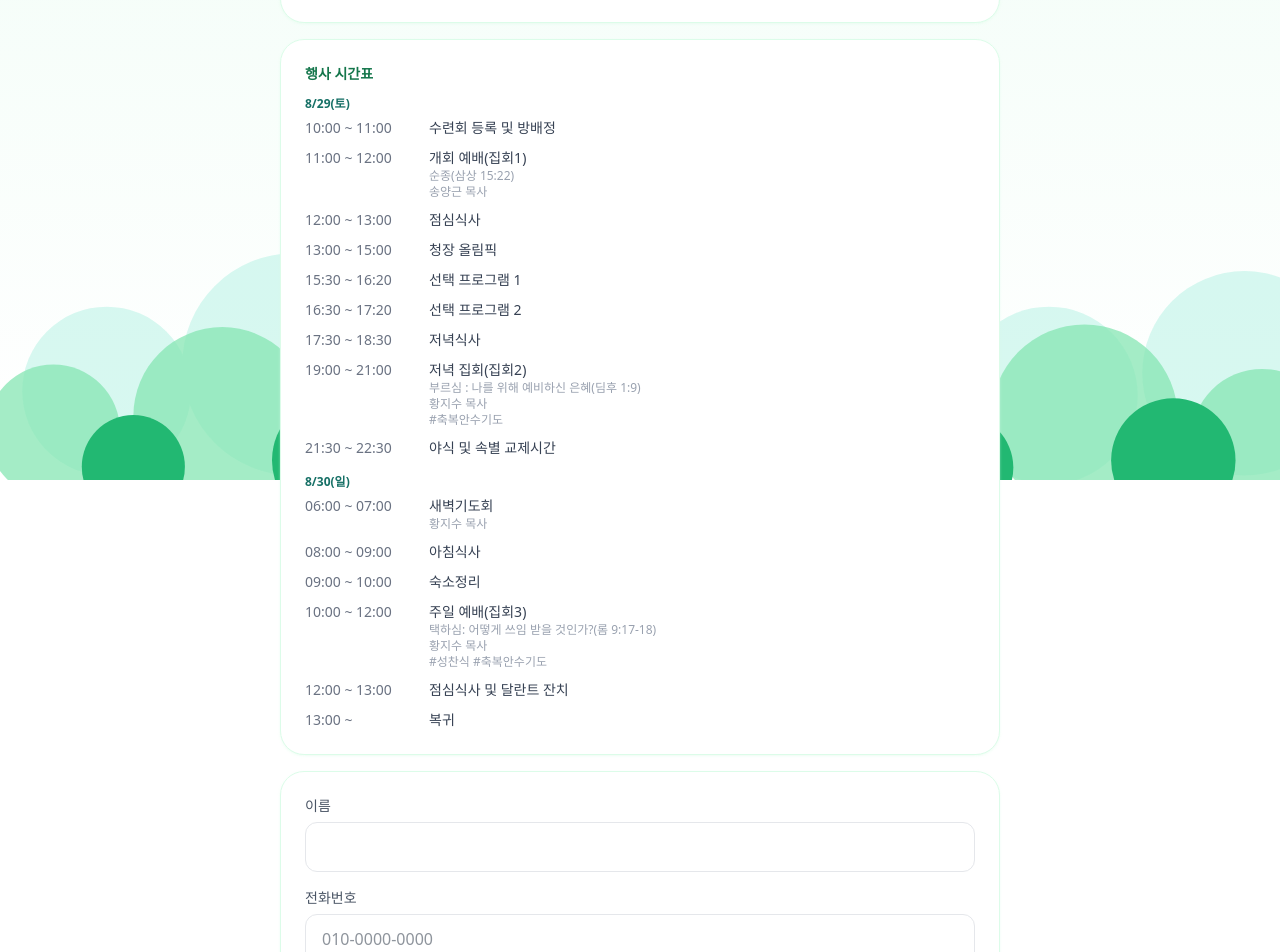
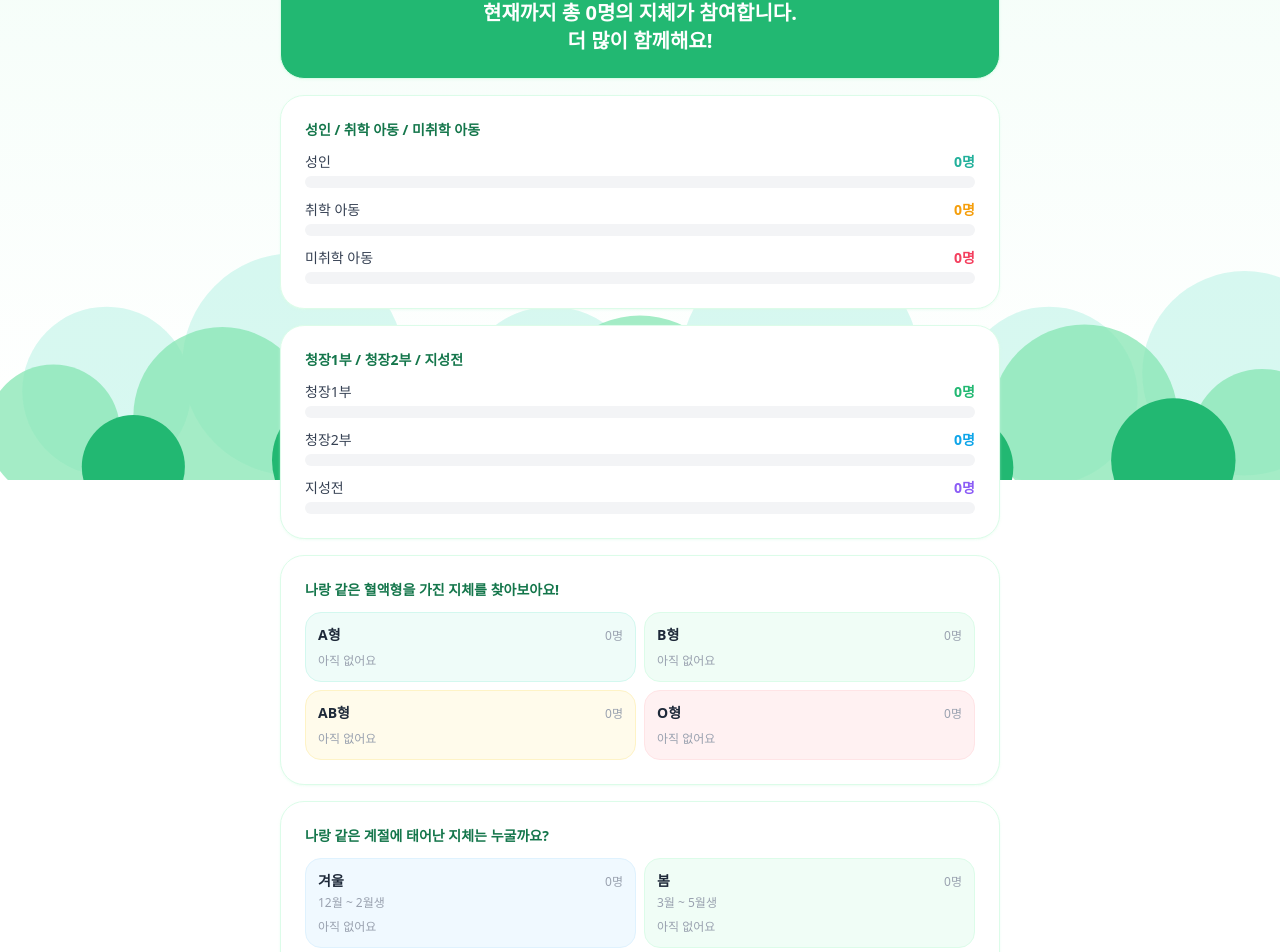
Before and after one commit to kumji/kw-grace-retreat26, a React (Vite) app: page /status in a window 1280 px wide. Before the commit this address led to /. Shown: the part 320-1272 px from the top of the page. Built offline with nearby package versions, Linux system fonts and the light colour scheme; no server answers; the database is empty.

Commit message:
add registration status stats page with charts and matching cards

```diff
--- a/src/App.tsx
+++ b/src/App.tsx
@@ -5,6 +5,8 @@ import { LandingLayout } from '@/pages/landing/LandingLayout';
 import { GuideTab } from '@/pages/landing/GuideTab';
 import { RegisterTab } from '@/pages/landing/RegisterTab';
 import { LookupTab } from '@/pages/landing/LookupTab';
+import { RegistrationStatusTab } from '@/pages/landing/RegistrationStatusTab';
+import { ProgramSignupTab } from '@/pages/landing/ProgramSignupTab';
 
 const AdminLayout = lazy(() => import('@/pages/admin/AdminLayout').then((m) => ({ default: m.AdminLayout })));
 const AdminLogin = lazy(() => import('@/pages/admin/AdminLogin').then((m) => ({ default: m.AdminLogin })));
@@ -34,6 +36,8 @@ export default function App() {
           <Route index element={<GuideTab />} />
           <Route path="register" element={<RegisterTab />} />
           <Route path="lookup" element={<LookupTab />} />
+          <Route path="status" element={<RegistrationStatusTab />} />
+          <Route path="programs" element={<ProgramSignupTab />} />
         </Route>
 
         <Route
--- /dev/null
+++ b/src/components/BarChart.tsx
@@ -0,0 +1,26 @@
+import type { StatItem } from '@/lib/participantStats';
+
+export function BarChart({ items }: { items: StatItem[] }) {
+  const max = Math.max(...items.map((item) => item.value), 1);
+
+  return (
+    <div className="space-y-3">
+      {items.map((item) => (
+        <div key={item.label}>
+          <div className="mb-1 flex items-baseline justify-between text-sm">
+            <span className="font-medium text-gray-700">{item.label}</span>
+            <span className="font-bold" style={{ color: item.color }}>
+              {item.value}명
+            </span>
+          </div>
+          <div className="h-3 w-full overflow-hidden rounded-full bg-gray-100">
+            <div
+              className="h-full rounded-full transition-[width] duration-500"
+              style={{ width: `${(item.value / max) * 100}%`, backgroundColor: item.color }}
+            />
+          </div>
+        </div>
+      ))}
+    </div>
+  );
+}
--- /dev/null
+++ b/src/lib/participantStats.ts
@@ -0,0 +1,70 @@
+import type { Affiliation, BloodType, Registration } from '@/types';
+
+export interface StatItem {
+  label: string;
+  value: number;
+  color: string;
+}
+
+export function getTotalParticipants(registrations: Registration[]): number {
+  return registrations.reduce((sum, r) => sum + r.totalCount, 0);
+}
+
+// 뱃지 색과 맞춰서 관리자 화면과 시각적으로 일관되게 (성인=mint, 취학=amber, 미취학=rose/핑크).
+export function getMemberTypeStats(registrations: Registration[]): StatItem[] {
+  const adults = registrations.reduce((sum, r) => sum + 1 + r.adults.length, 0);
+  const schoolAge = registrations.reduce(
+    (sum, r) => sum + r.children.filter((c) => c.schoolStatus === '취학').length,
+    0,
+  );
+  const preschool = registrations.reduce(
+    (sum, r) => sum + r.children.filter((c) => c.schoolStatus === '미취학').length,
+    0,
+  );
+  return [
+    { label: '성인', value: adults, color: '#22b09b' },
+    { label: '취학 아동', value: schoolAge, color: '#f59e0b' },
+    { label: '미취학 아동', value: preschool, color: '#f43f5e' },
+  ];
+}
+
+export function getAffiliationStats(registrations: Registration[]): StatItem[] {
+  const counts: Record<Affiliation, number> = { 청장1부: 0, 청장2부: 0, 지성전: 0 };
+  for (const r of registrations) {
+    counts[r.affiliation] += r.totalCount;
+  }
+  return [
+    { label: '청장1부', value: counts['청장1부'], color: '#22b872' },
+    { label: '청장2부', value: counts['청장2부'], color: '#0ea5e9' },
+    { label: '지성전', value: counts['지성전'], color: '#8b5cf6' },
+  ];
+}
+
+// 자녀는 혈액형 데이터가 없어 대표자·성인만 대상으로 한다.
+export function getBloodTypeGroups(registrations: Registration[]): Record<BloodType, string[]> {
+  const groups: Record<BloodType, string[]> = { A: [], B: [], AB: [], O: [] };
+  for (const r of registrations) {
+    groups[r.bloodType].push(r.name);
+    for (const a of r.adults) groups[a.bloodType].push(a.name);
+  }
+  return groups;
+}
+
+export type Season = '겨울' | '봄' | '여름' | '가을';
+
+function seasonOf(birthMonth: number): Season {
+  if (birthMonth === 12 || birthMonth <= 2) return '겨울';
+  if (birthMonth <= 5) return '봄';
+  if (birthMonth <= 8) return '여름';
+  return '가을';
+}
+
+// 계절 그룹도 생년월이 있는 대표자·성인만 대상으로 한다.
+export function getSeasonGroups(registrations: Registration[]): Record<Season, string[]> {
+  const groups: Record<Season, string[]> = { 겨울: [], 봄: [], 여름: [], 가을: [] };
+  for (const r of registrations) {
+    groups[seasonOf(r.birthMonth)].push(r.name);
+    for (const a of r.adults) groups[seasonOf(a.birthMonth)].push(a.name);
+  }
+  return groups;
+}
--- a/src/pages/admin/AdminRegistrations.tsx
+++ b/src/pages/admin/AdminRegistrations.tsx
@@ -73,12 +73,12 @@ export function AdminRegistrations() {
 
   return (
     <div className="space-y-4">
-      <Card className="bg-brand-500 text-brand-600">
-        <p className="text-sm font-medium text-gray-600">총 참가 인원</p>
-        <p className="mt-1 text-2xl font-bold">
+      <div className="rounded-3xl border border-brand-100 bg-brand-500 p-5 text-white shadow-sm shadow-brand-100/40 sm:p-6">
+        <p className="text-sm font-medium text-white/90">총 참가 인원</p>
+        <p className="mt-1 text-2xl font-bold text-white">
           성인 {stats.adults}명 + 취학 {stats.schoolAged_children}명 + 미취학 {stats.preschoolAged_children}명  =  총 {stats.total}명
         </p>
-      </Card>
+      </div>
 
       <Card className="space-y-3">
         <div className="flex flex-col gap-3 sm:flex-row">
@@ -144,7 +144,7 @@ export function AdminRegistrations() {
                             ? 'mint'
                             : row.category === '취학'
                               ? 'amber'
-                              : 'gray'
+                              : 'rose'
                       }
                     >
                       {row.category}
--- a/src/pages/landing/LandingLayout.tsx
+++ b/src/pages/landing/LandingLayout.tsx
@@ -4,6 +4,8 @@ import { ForestBackground } from '@/components/ForestBackground';
 const tabs = [
   { to: '/', label: '수련회 안내 및 등록', end: true },
   { to: '/lookup', label: '등록 확인/수정/취소', end: false },
+  { to: '/status', label: '수련회 등록 현황', end: false },
+  { to: '/programs', label: '선택 프로그램 신청', end: false },
 ];
 
 export function LandingLayout() {
--- /dev/null
+++ b/src/pages/landing/ProgramSignupTab.tsx
@@ -0,0 +1,9 @@
+import { Card } from '@/components/ui/Card';
+
+export function ProgramSignupTab() {
+  return (
+    <Card>
+      <p className="py-10 text-center text-sm text-gray-400">추후 업데이트 예정입니다.</p>
+    </Card>
+  );
+}
--- /dev/null
+++ b/src/pages/landing/RegistrationStatusTab.tsx
@@ -0,0 +1,150 @@
+import { useEffect, useMemo, useState } from 'react';
+import { Card } from '@/components/ui/Card';
+import { ErrorNotice } from '@/components/ui/ErrorNotice';
+import { BarChart } from '@/components/BarChart';
+import { subscribeRegistrations } from '@/services/registrations';
+import {
+  getAffiliationStats,
+  getBloodTypeGroups,
+  getMemberTypeStats,
+  getSeasonGroups,
+  getTotalParticipants,
+} from '@/lib/participantStats';
+import type { Registration } from '@/types';
+
+const bloodTypeOrder = ['A', 'B', 'AB', 'O'] as const;
+const bloodTypeAccent: Record<(typeof bloodTypeOrder)[number], string> = {
+  A: 'border-mint-100 bg-mint-50',
+  B: 'border-brand-100 bg-brand-50',
+  AB: 'border-amber-100 bg-amber-50',
+  O: 'border-rose-100 bg-rose-50',
+};
+
+const seasonOrder = ['겨울', '봄', '여름', '가을'] as const;
+const seasonAccent: Record<(typeof seasonOrder)[number], string> = {
+  겨울: 'border-sky-100 bg-sky-50',
+  봄: 'border-brand-100 bg-brand-50',
+  여름: 'border-amber-100 bg-amber-50',
+  가을: 'border-orange-100 bg-orange-50',
+};
+const seasonSubLabel: Record<(typeof seasonOrder)[number], string> = {
+  겨울: '12월 ~ 2월생',
+  봄: '3월 ~ 5월생',
+  여름: '6월 ~ 8월생',
+  가을: '9월 ~ 11월생',
+};
+
+function GroupCard({
+  title,
+  subLabel,
+  names,
+  accentClass,
+}: {
+  title: string;
+  subLabel?: string;
+  names: string[];
+  accentClass: string;
+}) {
+  return (
+    <div className={`rounded-2xl border p-3 ${accentClass}`}>
+      <div className="mb-2 flex items-baseline justify-between">
+        <p className="text-sm font-bold text-gray-800">{title}</p>
+        <span className="text-xs text-gray-400">{names.length}명</span>
+      </div>
+      {subLabel && <p className="mb-2 -mt-1 text-xs text-gray-400">{subLabel}</p>}
+      {names.length === 0 ? (
+        <p className="text-xs text-gray-400">아직 없어요</p>
+      ) : (
+        <p className="text-sm leading-relaxed text-gray-600">{names.join(', ')}</p>
+      )}
+    </div>
+  );
+}
+
+export function RegistrationStatusTab() {
+  const [registrations, setRegistrations] = useState<Registration[]>([]);
+  const [loading, setLoading] = useState(true);
+  const [loadError, setLoadError] = useState(false);
+
+  useEffect(() => {
+    const unsubscribe = subscribeRegistrations(
+      (data) => {
+        setRegistrations(data);
+        setLoading(false);
+      },
+      () => {
+        setLoading(false);
+        setLoadError(true);
+      },
+    );
+    return unsubscribe;
+  }, []);
+
+  const total = useMemo(() => getTotalParticipants(registrations), [registrations]);
+  const memberTypeStats = useMemo(() => getMemberTypeStats(registrations), [registrations]);
+  const affiliationStats = useMemo(() => getAffiliationStats(registrations), [registrations]);
+  const bloodTypeGroups = useMemo(() => getBloodTypeGroups(registrations), [registrations]);
+  const seasonGroups = useMemo(() => getSeasonGroups(registrations), [registrations]);
+
+  if (loading) {
+    return <p className="py-20 text-center text-sm text-gray-400">불러오는 중...</p>;
+  }
+
+  if (loadError) {
+    return <ErrorNotice message="등록 현황을 불러오지 못했습니다. 잠시 후 다시 시도해 주세요." />;
+  }
+
+  return (
+    <div className="space-y-4">
+      <div className="rounded-3xl border border-brand-100 bg-brand-500 p-5 text-center text-white shadow-sm shadow-brand-100/40 sm:p-6">
+        <p className="text-lg font-bold leading-snug sm:text-xl">
+          현재까지 총 {total}명의 지체가 참여합니다.
+          <br />더 많이 함께해요!
+        </p>
+      </div>
+
+      <Card>
+        <h2 className="mb-3 text-sm font-bold text-brand-700">성인 / 취학 아동 / 미취학 아동</h2>
+        <BarChart items={memberTypeStats} />
+      </Card>
+
+      <Card>
+        <h2 className="mb-3 text-sm font-bold text-brand-700">청장1부 / 청장2부 / 지성전</h2>
+        <BarChart items={affiliationStats} />
+      </Card>
+
+      <Card>
+        <h2 className="mb-3 text-sm font-bold text-brand-700">
+          나랑 같은 혈액형을 가진 지체를 찾아보아요!
+        </h2>
+        <div className="grid grid-cols-2 gap-2">
+          {bloodTypeOrder.map((type) => (
+            <GroupCard
+              key={type}
+              title={`${type}형`}
+              names={bloodTypeGroups[type]}
+              accentClass={bloodTypeAccent[type]}
+            />
+          ))}
+        </div>
+      </Card>
+
+      <Card>
+        <h2 className="mb-3 text-sm font-bold text-brand-700">
+          나랑 같은 계절에 태어난 지체는 누굴까요?
+        </h2>
+        <div className="grid grid-cols-2 gap-2">
+          {seasonOrder.map((season) => (
+            <GroupCard
+              key={season}
+              title={season}
+              subLabel={seasonSubLabel[season]}
+              names={seasonGroups[season]}
+              accentClass={seasonAccent[season]}
+            />
+          ))}
+        </div>
+      </Card>
+    </div>
+  );
+}
```
